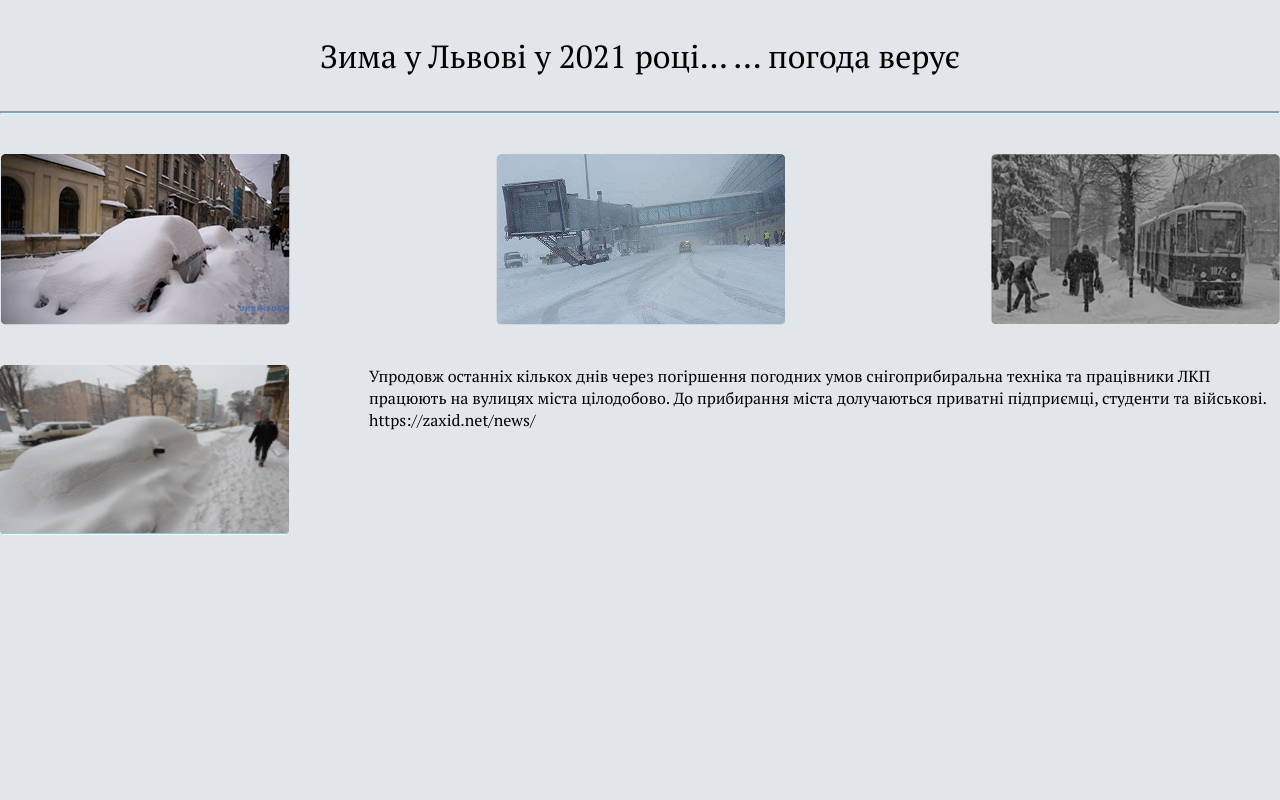
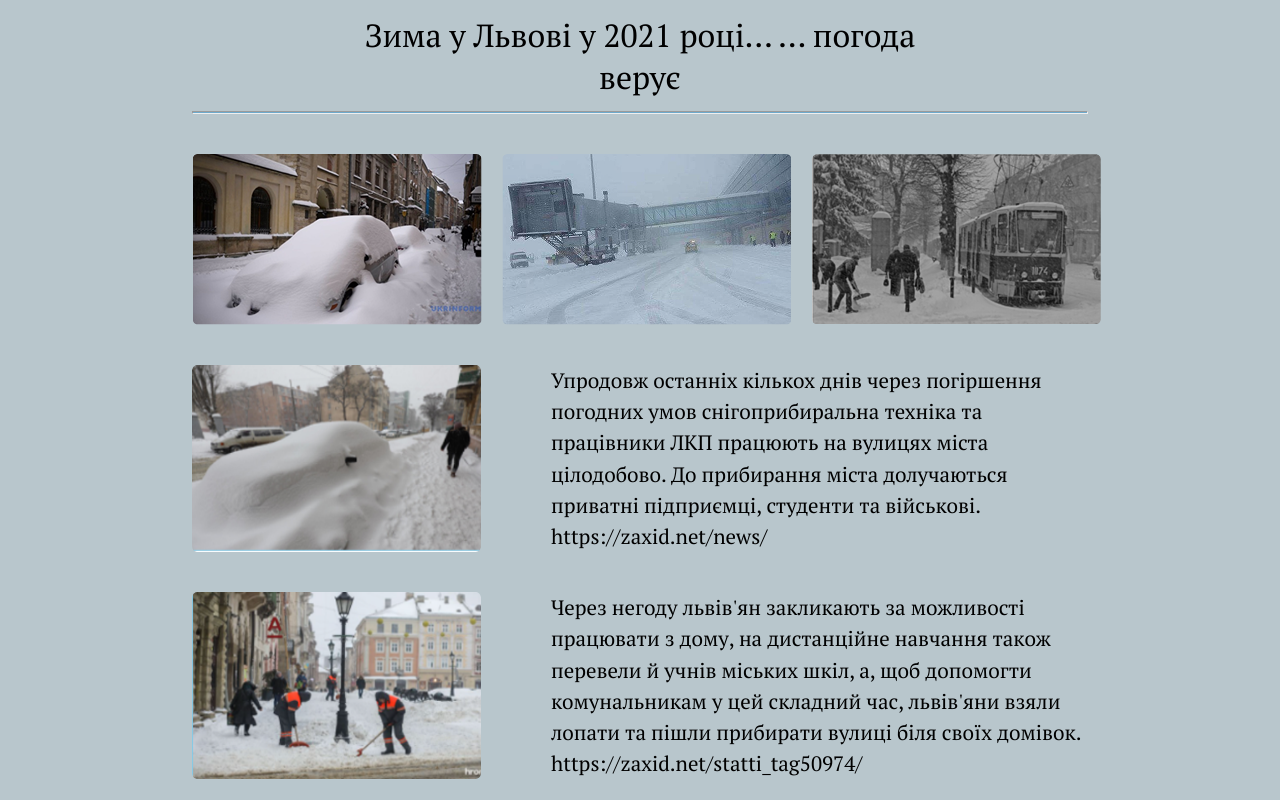
Before and after one commit to Romkopudliak/LPR5, a plain HTML site: page index.html in a window 1280 px wide. Drawn offline with Linux system fonts and the light colour scheme.

Commit message:
Some changes

```diff
--- a/index.html
+++ b/index.html
@@ -18,7 +18,7 @@
         <hr>
     <div class="content"></div>
         <div class="content_block">
-            <img src="./images/1.png" alt="">
+            <img src="./images/1.png" style="class="img1" alt="">
             <img src="./images/2.png" alt="">
             <img src="./images/3.png" alt="">
         </div>
@@ -27,6 +27,10 @@
             <p>Упродовж останніх кількох днів через погіршення погодних умов снігоприбиральна техніка та працівники ЛКП працюють на вулицях міста цілодобово. До прибирання міста долучаються приватні підприємці, студенти та військові.
  https://zaxid.net/news/</p>
         </div>
+        <div class="content_block">
+            <img src="./images/5.png" alt="">
+            <p>Через негоду львів'ян закликають за можливості працювати з дому, на дистанційне навчання також перевели й учнів міських шкіл, а, щоб допомогти комунальникам у цей складний час, львів'яни взяли лопати та пішли прибирати вулиці біля своїх домівок. https://zaxid.net/statti_tag50974/</p>
+        </div>
     </div>
 </body>
 </html>
--- a/style/main.css
+++ b/style/main.css
@@ -4,17 +4,21 @@
     box-sizing: border-box;
     font-family: "PT Serif", serif;
 }
+body{
+    font-size: 16px;
+    background-color: #B8C6CC;
+}
     .container{
-        background-color: #B8C6CC70;
-        width: 100%;
+        width: 70%;
         min-height: 100vh;
-    }
+        margin: 0 auto;
+       }
     .container_content{
         display: flex;
         width: calc(100% - 2 * 146px);
         margin: 0 auto;
         height: 100%;
-
+        display: flex;
         justify-content: center;
         align-items: center;
     }
@@ -26,29 +30,35 @@
         justify-content: center;
         align-items: center;
         margin: 20px 0;
+        text-align: center;
     }
     hr{
         height: 3px;
         background-color: #6DAACD;
         width: 100%;
     }
-    .content_block{
+    .content_block {
         width: 100%;
         display: flex;
         justify-content: center;
     }
-    .content{
-        width: 100%;
+    .content {
+        width: 1000%;
         margin: 0 auto;
         display: flex;
         flex-direction: column;
     }
-    .content_block{
+    .content_block {
         margin-top: 40px;
         display: flex;
         justify-content: space-between;
         gap: 20px;
     }
     p{
-        margin-left: 60px;
+        margin-left: 50px;
+        line-height: 1.5;
+        font-size: 1.3rem;
     }
+    img {
+        border-radius: 5px;
+    }
```
